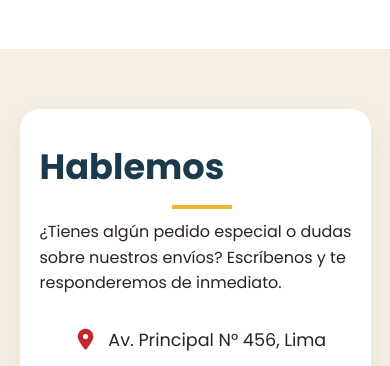
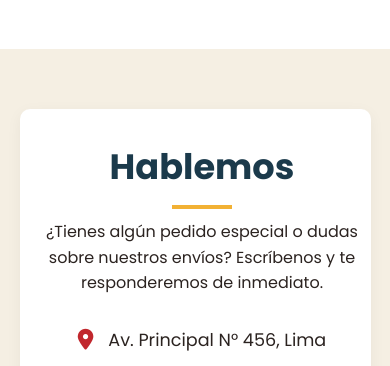
Before and after one commit to juliodipazdelacruz-stack/PROYECTO-CHASKI-MARKET, a website: page public_html/index.html in a window 390 px wide. Shown: the part 4477-4843 px from the top of the page. Drawn offline with Linux system fonts and the light colour scheme.

Commit message:
Actualización responsiva 3.0

```diff
--- a/public_html/index.html
+++ b/public_html/index.html
@@ -288,8 +288,8 @@
             <div class="grid-contacto">
                 <!-- Información de contacto a la izquierda -->
                 <div class="info-contacto">
-                    <h2 class="titulo-seccion" style="text-align: left;">Hablemos</h2>
-                    <p class="parrafo" style="text-align: left;">¿Tienes algún pedido especial o dudas sobre nuestros envíos? Escríbenos y te responderemos de inmediato.</p>
+                    <h2 class="titulo-seccion">Hablemos</h2>
+                    <p class="parrafo">¿Tienes algún pedido especial o dudas sobre nuestros envíos? Escríbenos y te responderemos de inmediato.</p>
                     <div class="datos-empresa">
                         <p><i class="fa-solid fa-location-dot"></i> Av. Principal N° 456, Lima</p>
                         <p><i class="fa-brands fa-whatsapp"></i> +51 987 654 321</p>
--- a/public_html/style.css
+++ b/public_html/style.css
@@ -544,15 +544,34 @@ nav.nav-principal {
 /* ==========================================================================
    10. CONTACTO Y FORMULARIO
    ========================================================================== */
+/* Centra verticalmente los textos de contacto para igualar al formulario */
 .grid-contacto {
     display: grid;
-    grid-template-columns: 1fr 1fr; /* 2 columnas (Texto e Info a la izquierda, Formulario a la derecha) */
-    gap: 50px;
+    grid-template-columns: repeat(2, 1fr);
+    gap: 40px;
+    background-color: #ffffff; /* Esto hace que el cuadro sea blanco */
+    padding: 50px; /* Espacio interno para que no quede pegado a los bordes */
+    border-radius: 10px; /* Bordes redondeados */
+    box-shadow: 0 4px 15px rgba(0, 0, 0, 0.05); /* Sombreado elegante */
+
+    max-width: 1000px;
+    margin: 0 auto;
     align-items: center;
-    background: var(--blanco);
-    padding: 40px;
-    border-radius: 20px;
-    box-shadow: 0 10px 30px rgba(0,0,0,0.05);
+}
+
+/* Contenedor izquierdo: Centra los textos y la línea amarilla */
+.info-contacto {
+    display: flex;
+    flex-direction: column;
+    justify-content: center;
+    align-items: center; /* Alinea los elementos internos al centro horizontalmente */
+    height: 100%;
+    align-self: center !important;
+    text-align: center; /* Centra el texto */
+}
+
+.info-contacto h2 {
+    margin-top: 0 !important;
 }
 
 .datos-empresa { margin-top: 30px; }
```
